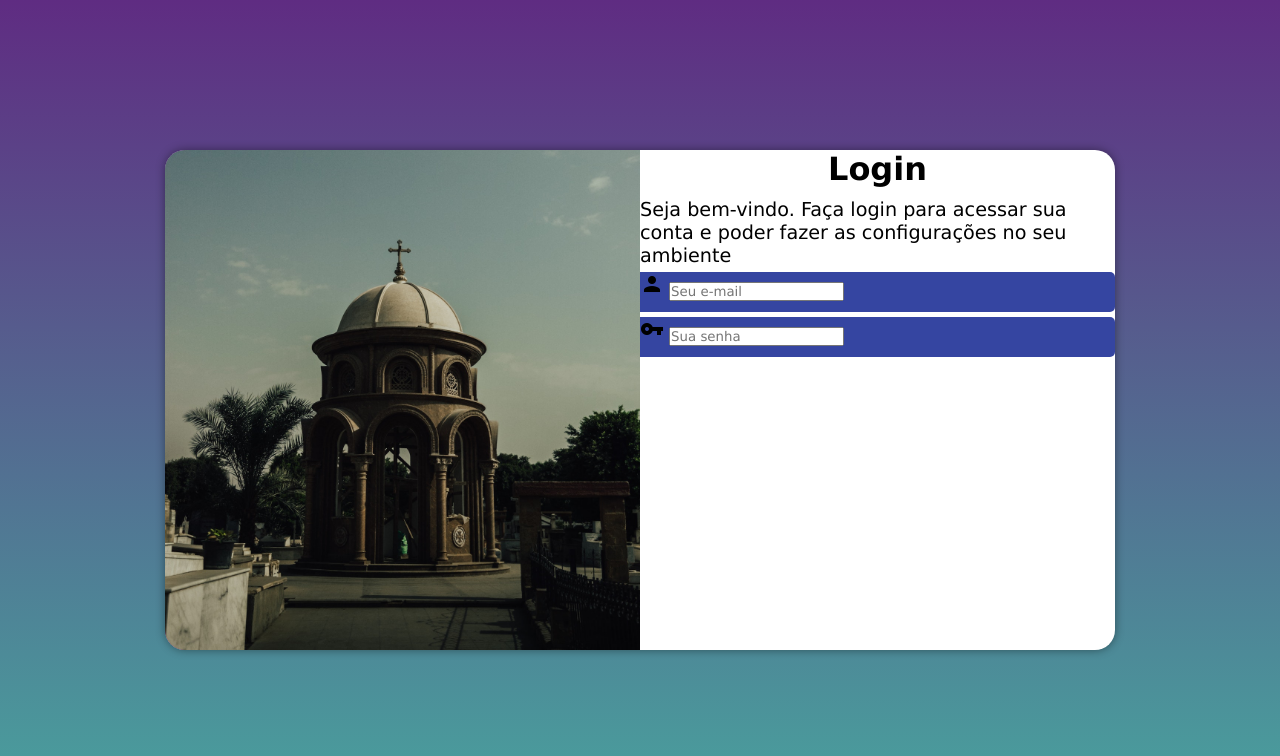
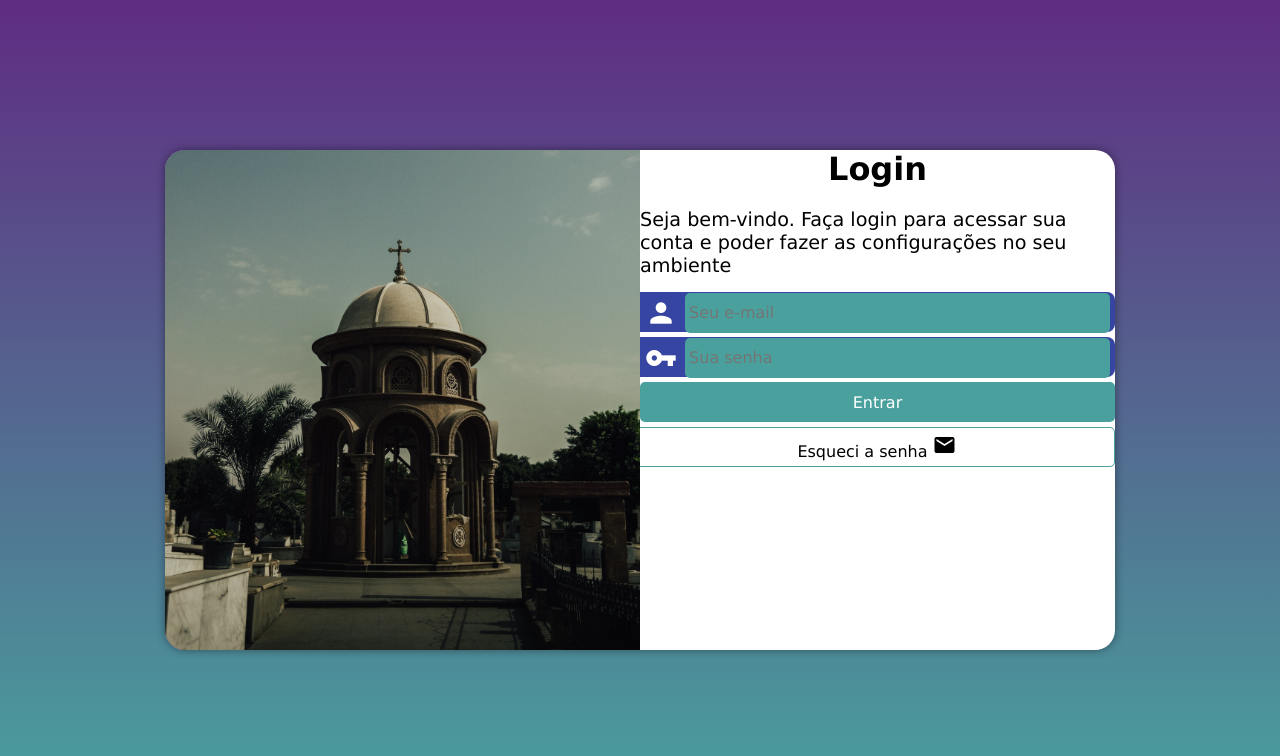
Before and after one commit to DerikWesley/Projeto-Login, a plain HTML site: page index.html in a window 1280 px wide. Drawn offline with Linux system fonts and the light colour scheme.

Commit message:
finalizando login

```diff
--- a/Estilos/mediaquery.css
+++ b/Estilos/mediaquery.css
@@ -7,6 +7,8 @@
     }
     section#login{
         width: 80vw;
+        height: 350px;
+
     }
     section#login > div#imagen{
         float: left;
@@ -19,6 +21,30 @@
         width: 70%;
 
     }
+
+    div.campo > input {
+        background-color: #49a09d;
+        font-size: 1em;
+        width: calc(70% - 50px);
+        height: 100%;
+        border: 0px;
+        border-radius: 5px;
+        padding: 4px;
+        transform: translateY(-11px);
+    }
+
+    form > input[type=submit]{
+        display: block;
+        font-size: 1em;
+        width: 70%;
+        height: 40px;
+        background-color: #49a09d;
+        border: none;
+        border-radius: 5px;
+        color: #fff;
+
+    }
+
 }
 
 @media screen and (min-width: 992px){
@@ -48,5 +74,29 @@
 
     div#formularios > p{
         font-size: 1.2em;
+    }
+
+    div.campo > input {
+        background-color: #49a09d;
+        font-size: 1em;
+        width: calc(50% - 50px);
+        height: 100%;
+        border: 0px;
+        border-radius: 5px;
+        padding: 4px;
+        transform: translateY(-11px);
+    }
+
+    form > input[type=submit]{
+        display: block;
+        font-size: 1em;
+        width: 50%;
+        height: 40px;
+        background-color: #49a09d;
+        border: none;
+        border-radius: 5px;
+        color: #fff;
+
+    }
 
 }
--- a/Estilos/style.css
+++ b/Estilos/style.css
@@ -23,13 +23,13 @@ section#login {
     position: absolute;
     top: 50%;
     left: 50%;
-    transform: translate(-50%, -50%);
     background-color: white;
-    width: 250px;
+    width: 260px;
     height: 500px;
     border-radius: 20px;
     overflow: hidden;
     box-shadow: 0px 0px 10px rgba(0, 0, 0, 0.425);
+    transform: translate(-50%, -50%);
 
     transition: width, .3s, height .3s;
     transition-timing-function: ease;
@@ -57,6 +57,8 @@ div#formularios > h1{
 
 div#formularios > p{
     font-size: 0.8em;
+    padding-top: 10px;
+    padding-bottom: 10px;
 }
 
 form > div.campo{
@@ -64,13 +66,32 @@ form > div.campo{
     display: block;
     width: 100%;
     height: 40px;
-    border-radius: 5px;
+    border-radius: 8px;
     margin: 5px 0px;
 }
 
 div.campo > label{
     display: none;
 }
+
+div.campo > span{
+    color: #fff;
+    font-size: 2em;
+    width: 40px;
+    padding: 5px;
+}
+
+div.campo > input {
+    background-color: #49a09d;
+    font-size: 1em;
+    width: calc(100% - 50px);
+    height: 100%;
+    border: 0px;
+    border-radius: 5px;
+    padding: 4px;
+    transform: translateY(-11px);
+}
+
 
 form > input[type=submit]{
     display: block;
```
Also changed, not shown: index.html (+0 -2 lines).
